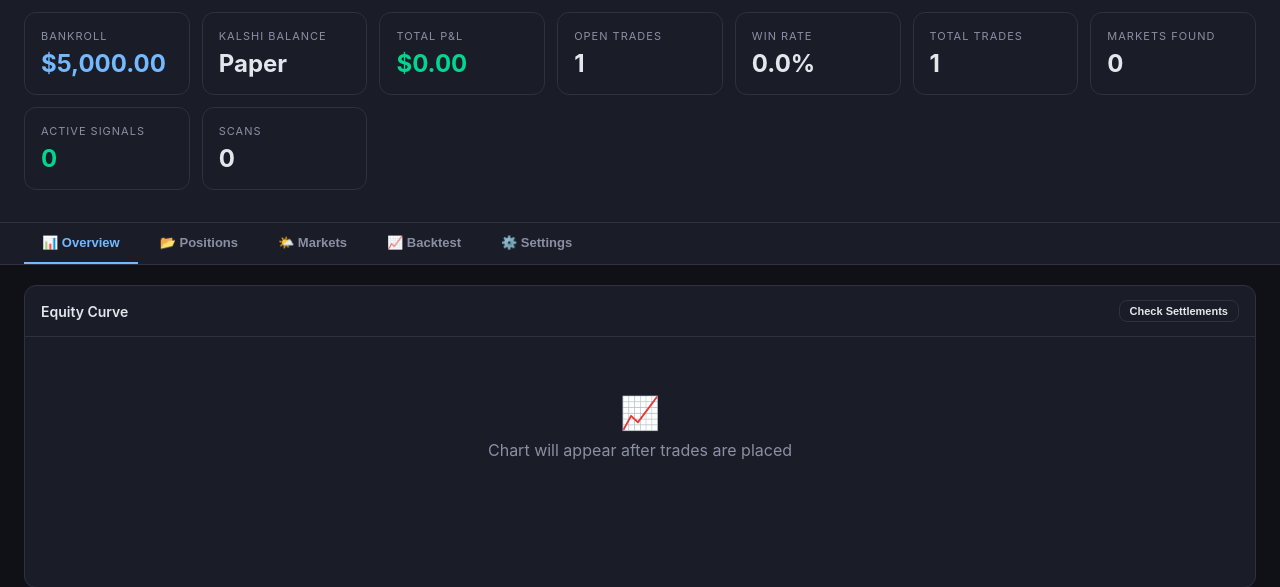
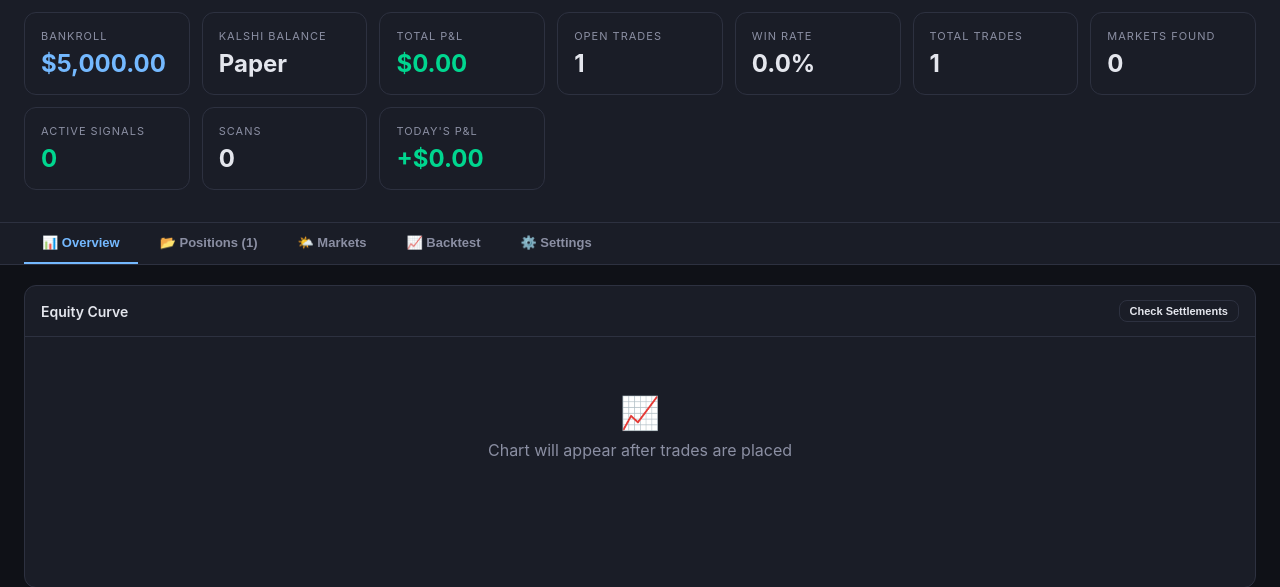
Before and after one commit to Angeshen/Weather, a Flask app: page / in a window 1280 px wide. Shown: the part 66-653 px from the top of the page. Run offline with Flask 3, Linux system fonts and the light colour scheme; tables that the repository leaves empty hold one stand-in row (values such as "Sample post"); data that the repository does not hold is empty.

Commit message:
Bot update Sun 03/29/2026 10:22:44.88

```diff
--- a/src/config.py
+++ b/src/config.py
@@ -46,6 +46,8 @@ class Settings(BaseSettings):
     max_spread_cents: int = Field(default=15, alias="MAX_SPREAD_CENTS")
     min_liquidity_volume: int = Field(default=50, alias="MIN_LIQUIDITY_VOLUME")
     exit_loss_threshold: float = Field(default=0.20, alias="EXIT_LOSS_THRESHOLD")
+    min_confidence_threshold: float = Field(default=0.65, alias="MIN_CONFIDENCE_THRESHOLD")
+    max_days_to_expiry: int = Field(default=2, alias="MAX_DAYS_TO_EXPIRY")
 
     # Weather market tickers — only series confirmed to exist on Kalshi
     # Kalshi currently only offers high temp for 5 cities (NY, CHI, MIA, LAX, DEN)
--- a/src/core/trade_executor.py
+++ b/src/core/trade_executor.py
@@ -344,6 +344,7 @@ def get_stats() -> dict:
         "losses": settled - wins,
         "win_rate": (wins / settled * 100) if settled > 0 else 0,
         "total_pnl": round(total_pnl, 2),
+        "daily_pnl": round(get_daily_loss_today(), 2),
         "bankroll": round(get_current_bankroll(), 2),
     }
 
--- a/src/web/app.py
+++ b/src/web/app.py
@@ -404,6 +404,8 @@ def api_config():
         "max_spread_cents": settings.max_spread_cents,
         "min_liquidity_volume": settings.min_liquidity_volume,
         "exit_loss_threshold": settings.exit_loss_threshold,
+        "min_confidence_threshold": settings.min_confidence_threshold,
+        "max_days_to_expiry": settings.max_days_to_expiry,
     })
 
 
@@ -444,6 +446,8 @@ def api_save_settings():
         "max_spread_cents": ("max_spread_cents", "MAX_SPREAD_CENTS", int),
         "min_liquidity_volume": ("min_liquidity_volume", "MIN_LIQUIDITY_VOLUME", int),
         "exit_loss_threshold": ("exit_loss_threshold", "EXIT_LOSS_THRESHOLD", float),
+        "min_confidence_threshold": ("min_confidence_threshold", "MIN_CONFIDENCE_THRESHOLD", float),
+        "max_days_to_expiry": ("max_days_to_expiry", "MAX_DAYS_TO_EXPIRY", int),
     }
 
     for key, (attr, env_key, cast) in editable.items():
--- a/src/web/templates/dashboard.html
+++ b/src/web/templates/dashboard.html
@@ -173,13 +173,14 @@
             <div class="stat-card"><div class="label">Markets Found</div><div class="value" id="statMarkets">0</div></div>
             <div class="stat-card"><div class="label">Active Signals</div><div class="value green" id="statSignals">0</div></div>
             <div class="stat-card"><div class="label">Scans</div><div class="value" id="statScans">0</div></div>
+            <div class="stat-card"><div class="label">Today's P&amp;L</div><div class="value" id="statDailyPnl">$0.00</div></div>
         </div>
     </div>
 
     <!-- Tab bar -->
     <div class="tab-bar">
         <button class="tab-btn active" onclick="switchTab('overview', this)">📊 Overview</button>
-        <button class="tab-btn" onclick="switchTab('positions', this)">📂 Positions</button>
+        <button class="tab-btn" id="tabPositionsBtn" onclick="switchTab('positions', this)">📂 Positions</button>
         <button class="tab-btn" onclick="switchTab('markets', this)">🌤️ Markets</button>
         <button class="tab-btn" onclick="switchTab('backtest', this)">📈 Backtest</button>
         <button class="tab-btn" onclick="switchTab('settings', this)">⚙️ Settings</button>
@@ -354,6 +355,16 @@ async function refreshStats() {
         $('statOpen').textContent = stats.open_trades;
         $('statWinRate').textContent = stats.win_rate.toFixed(1) + '%';
         $('statTotal').textContent = stats.total_trades;
+        if (stats.daily_pnl !== undefined) {
+            $('statDailyPnl').textContent = (stats.daily_pnl >= 0 ? '+' : '') + usd(stats.daily_pnl);
+            $('statDailyPnl').className = 'value ' + (stats.daily_pnl >= 0 ? 'green' : 'red');
+        }
+        // Update Positions tab badge with open count
+        const posBtn = $('tabPositionsBtn');
+        if (posBtn) {
+            const n = stats.open_trades || 0;
+            posBtn.textContent = n > 0 ? `📂 Positions (${n})` : '📂 Positions';
+        }
     } catch(e) {}
     try {
         const bal = await api('/api/balance');
@@ -707,6 +718,8 @@ async function loadConfig() {
             {label: 'Max Spread ¢',             key: 'max_spread_cents',              val: cfg.max_spread_cents,                               step: '1'},
             {label: 'Min Volume',               key: 'min_liquidity_volume',          val: cfg.min_liquidity_volume,                           step: '10'},
             {label: 'Exit Loss %',              key: 'exit_loss_threshold',           val: (cfg.exit_loss_threshold*100).toFixed(0),           step: '5', convert: 'pct'},
+            {label: 'Min Confidence %',         key: 'min_confidence_threshold',      val: (cfg.min_confidence_threshold*100).toFixed(0),      step: '5', convert: 'pct'},
+            {label: 'Max Days to Expiry',       key: 'max_days_to_expiry',            val: cfg.max_days_to_expiry,                             step: '1'},
         ];
 
         $('configGridRisk').innerHTML = _buildGrid(riskFields)
```
Also changed, not shown: src/core/edge_calculator.py (+6 -3 lines).
